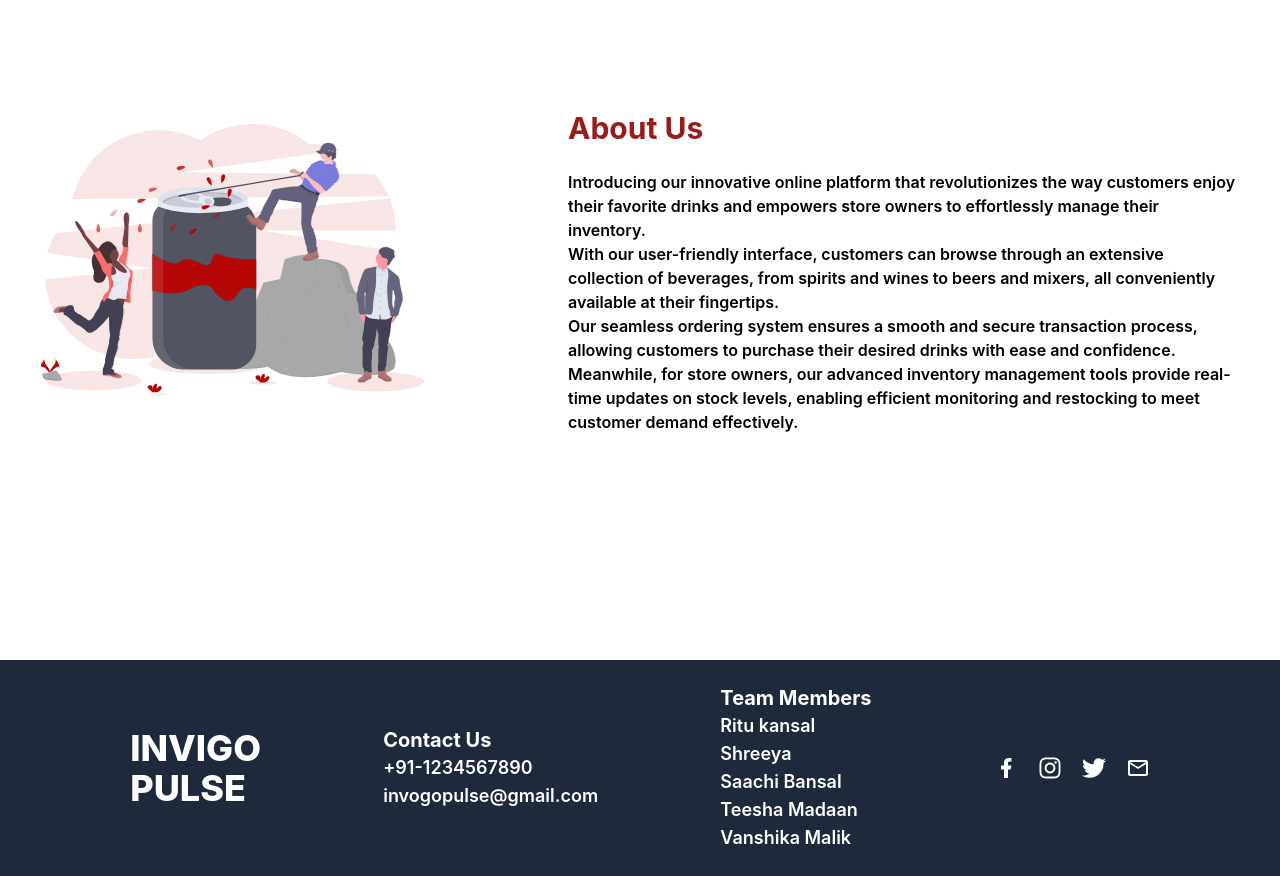
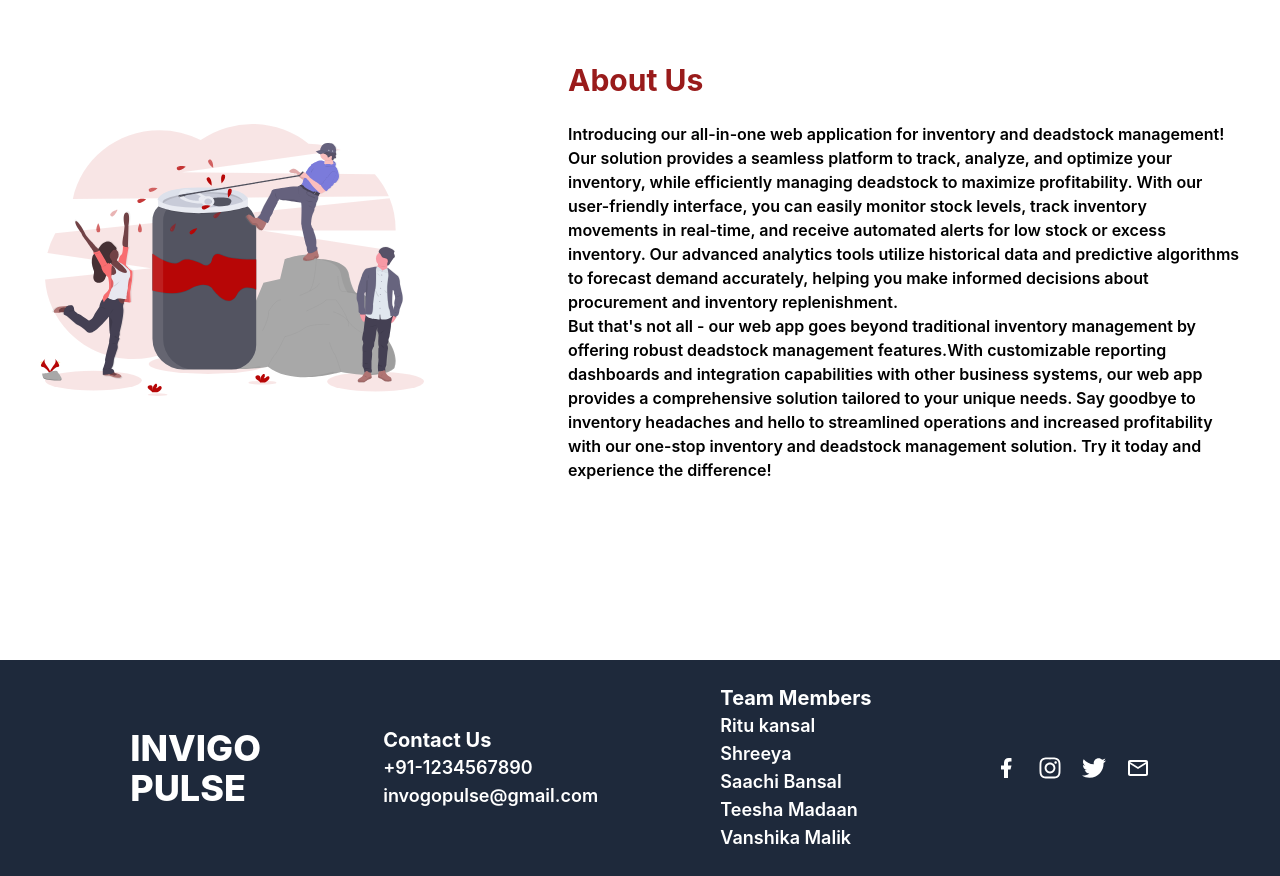
Before and after one commit to ritu456286/InvigoPulse, a React (Create React App) app in the folder client/: page / in a window 1280 px wide. Shown: the part 940-1816 px from the top of the page. Built offline with nearby package versions, Linux system fonts and the light colour scheme; no server answers.

Commit message:
modified about us

```diff
--- a/client/src/components/homepage/homepage.js
+++ b/client/src/components/homepage/homepage.js
@@ -134,19 +134,9 @@ function Homepage() {
             </h1>
             <div>
               <p className="text-start max-w-2xl font-semibold">
-                Introducing our innovative online platform that revolutionizes
-                the way customers enjoy their favorite drinks and empowers store
-                owners to effortlessly manage their inventory. <br />
-                With our user-friendly interface, customers can browse through
-                an extensive collection of beverages, from spirits and wines to
-                beers and mixers, all conveniently available at their
-                fingertips.
-                <br /> Our seamless ordering system ensures a smooth and secure
-                transaction process, allowing customers to purchase their
-                desired drinks with ease and confidence. Meanwhile, for store
-                owners, our advanced inventory management tools provide
-                real-time updates on stock levels, enabling efficient monitoring
-                and restocking to meet customer demand effectively.{" "}
+              Introducing our all-in-one web application for inventory and deadstock management! Our solution provides a seamless platform to track, analyze, and optimize your inventory, while efficiently managing deadstock to maximize profitability.
+              With our user-friendly interface, you can easily monitor stock levels, track inventory movements in real-time, and receive automated alerts for low stock or excess inventory. Our advanced analytics tools utilize historical data and predictive algorithms to forecast demand accurately, helping you make informed decisions about procurement and inventory replenishment.
+                <br /> But that's not all - our web app goes beyond traditional inventory management by offering robust deadstock management features.With customizable reporting dashboards and integration capabilities with other business systems, our web app provides a comprehensive solution tailored to your unique needs. Say goodbye to inventory headaches and hello to streamlined operations and increased profitability with our one-stop inventory and deadstock management solution. Try it today and experience the difference!{" "}
               </p>
             </div>
           </div>
```
